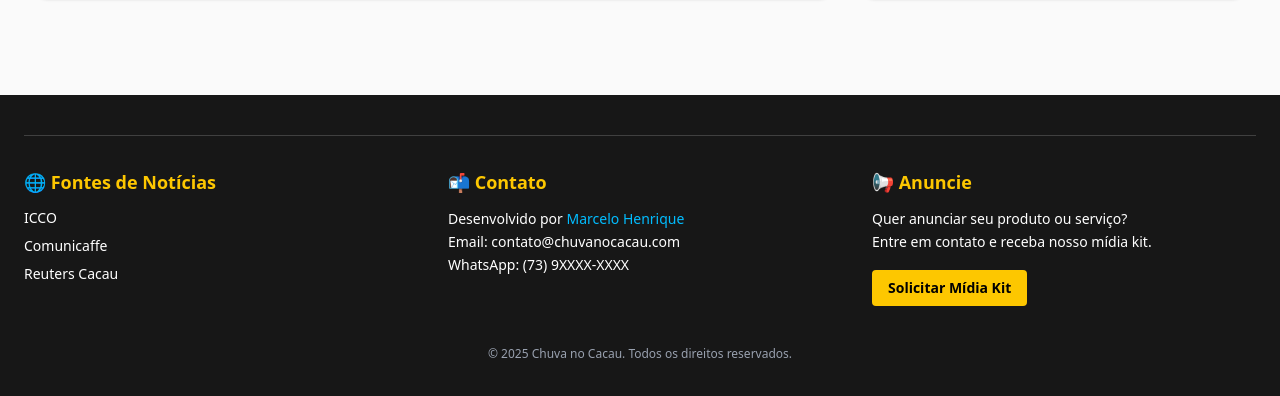
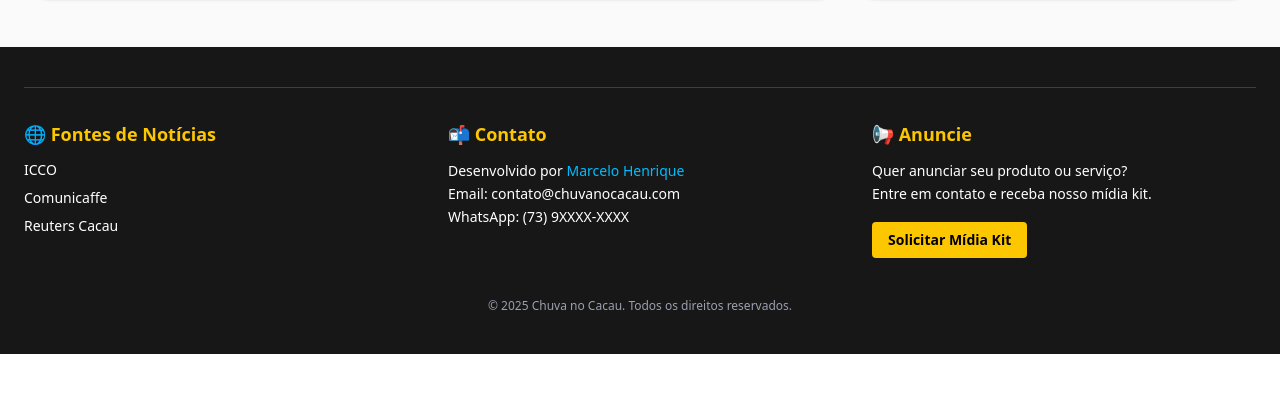
Before and after one commit to dev-celo/chuva-no-cacau, a React (Vite) app: page / in a window 1280 px wide. Shown: the part 1518-1914 px from the top of the page. After the commit the page ends 1872 px from the top, so only its background shows below. Built offline with nearby package versions, Linux system fonts and the light colour scheme; no server answers.

Commit message:
Fix: Removendo margin top de section desnecessária.

```diff
--- a/src/components/Footer/Footer.tsx
+++ b/src/components/Footer/Footer.tsx
@@ -35,7 +35,7 @@ export default function Footer() {
   ];
 
   return (
-    <footer className="bg-neutral-900 text-white py-10 px-6 mt-12">
+    <footer className="bg-neutral-900 text-white py-10 px-6">
       <div className="max-w-7xl mx-auto grid grid-cols-1 md:grid-cols-3 gap-10 border-t border-neutral-700 pt-8">
         {footerData.map((section) => (
           <div key={section.title}>
```
